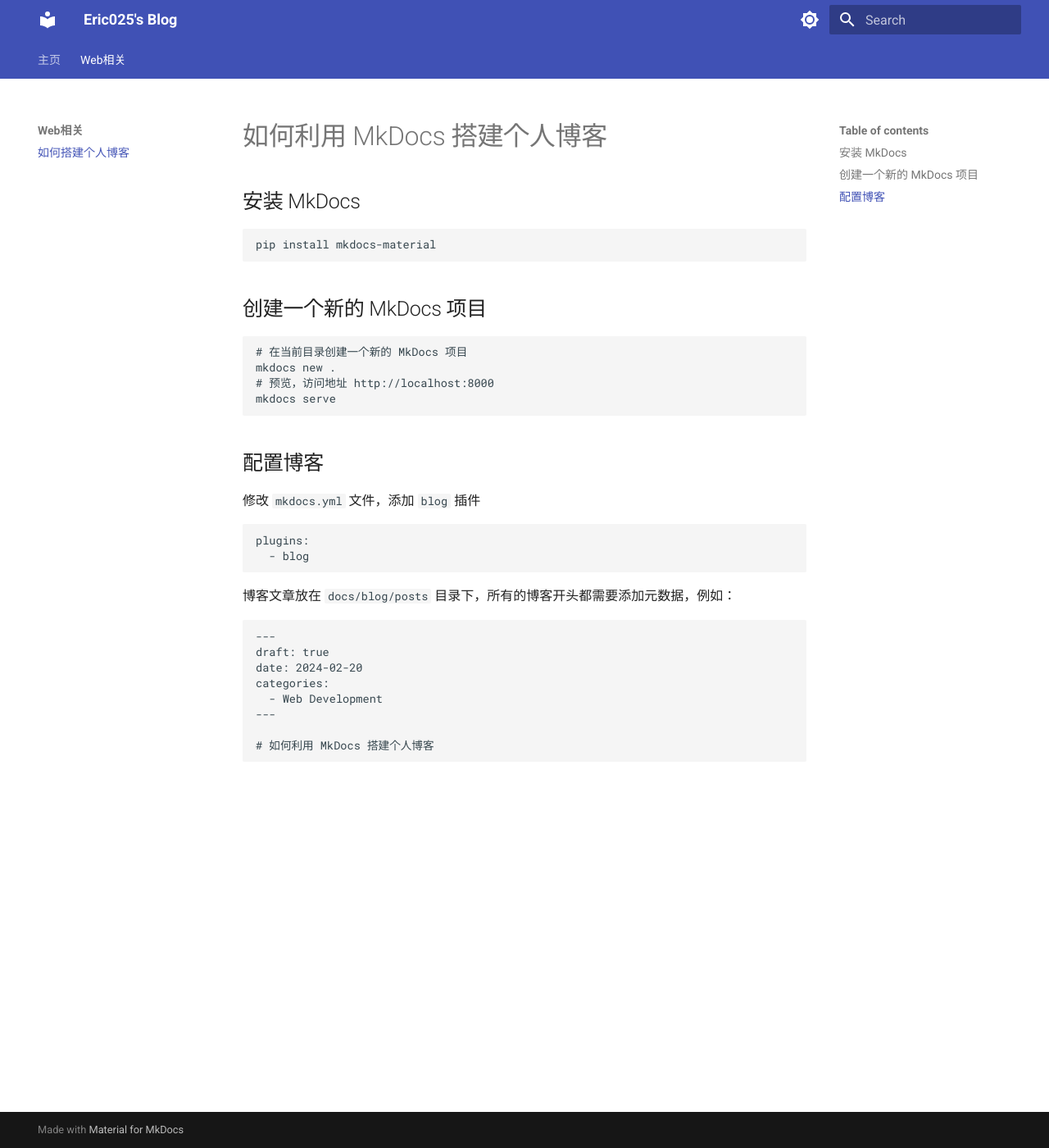
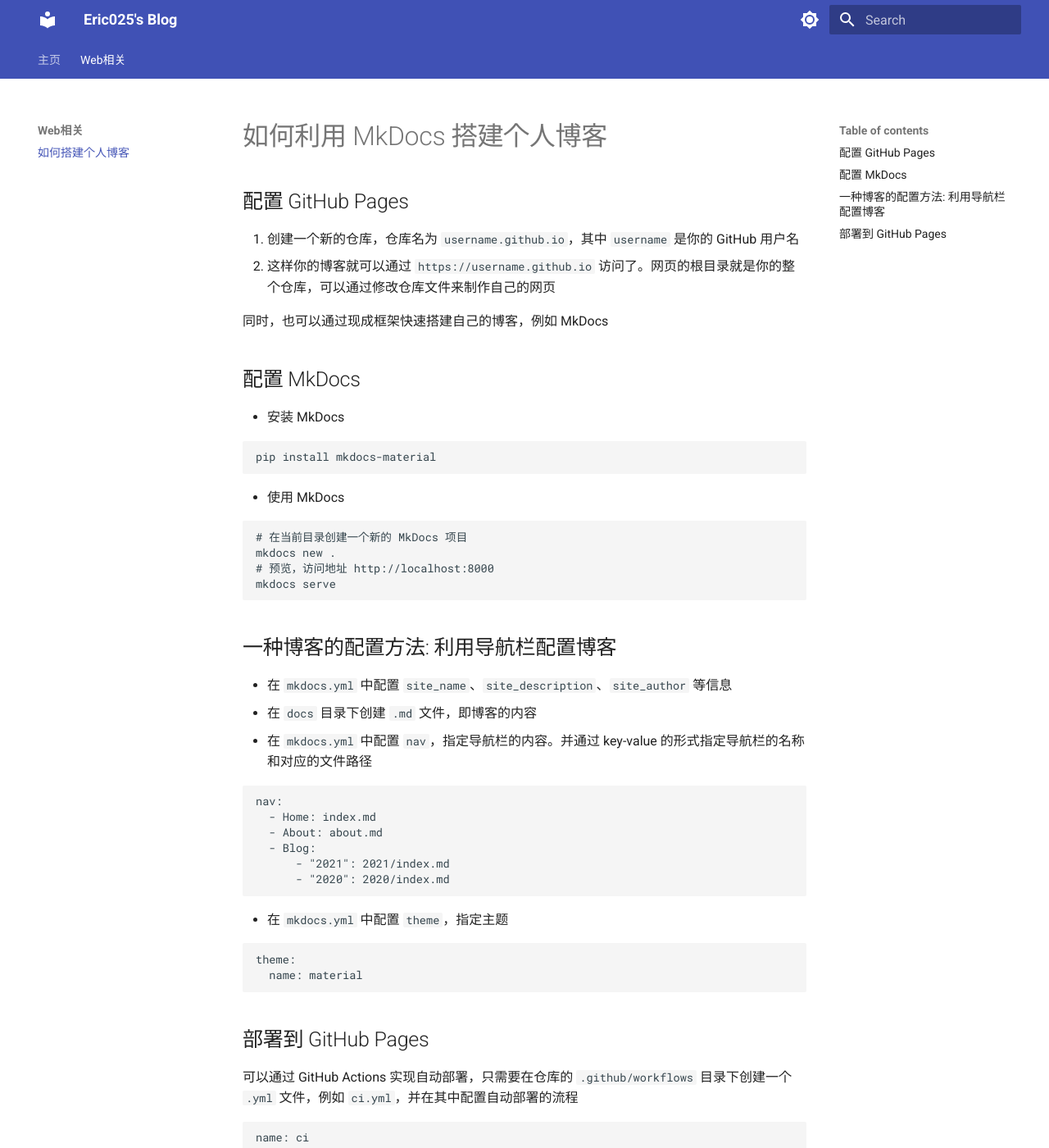
Before and after one commit to Erix025/Erix025.github.io, an MkDocs documentation site: the page built from docs/Web/mkdocs.md, in a window 1280 px wide and 1400 px high. Shown: the whole window at 82% size. Built offline with MkDocs 1.6.1 and Material for MkDocs 9.7.7, drawn with Linux system fonts in a browser that asks for light colours; some of the changed text lies outside the part shown.

Commit message:
blog: complete blog setup blog

````diff
--- a/docs/Web/mkdocs.md
+++ b/docs/Web/mkdocs.md
@@ -1,19 +1,21 @@
----
-draft: false
-date: 2024-02-20
-categories:
-  - Web Development
----
-
 # 如何利用 MkDocs 搭建个人博客
 
-## 安装 MkDocs
+## 配置 GitHub Pages
+
+1. 创建一个新的仓库，仓库名为 `username.github.io`，其中 `username` 是你的 GitHub 用户名
+2. 这样你的博客就可以通过 `https://username.github.io` 访问了。网页的根目录就是你的整个仓库，可以通过修改仓库文件来制作自己的网页
+
+同时，也可以通过现成框架快速搭建自己的博客，例如 MkDocs
+
+## 配置 MkDocs
+
+- 安装 MkDocs
 
 ```bash
 pip install mkdocs-material
 ```
 
-## 创建一个新的 MkDocs 项目
+- 使用 MkDocs
 
 ```bash
 # 在当前目录创建一个新的 MkDocs 项目
@@ -22,24 +24,65 @@
 mkdocs serve
 ```
 
-## 配置博客
+## 一种博客的配置方法: 利用导航栏配置博客
 
-修改 `mkdocs.yml` 文件，添加 `blog` 插件
+- 在 `mkdocs.yml` 中配置 `site_name`、`site_description`、`site_author` 等信息
+- 在 `docs` 目录下创建 `.md` 文件，即博客的内容
+- 在 `mkdocs.yml` 中配置 `nav`，指定导航栏的内容。并通过 key-value 的形式指定导航栏的名称和对应的文件路径
 
-```yaml
-plugins:
-  - blog
+```yml
+nav:
+  - Home: index.md
+  - About: about.md
+  - Blog:
+      - "2021": 2021/index.md
+      - "2020": 2020/index.md
 ```
 
-博客文章放在 `docs/blog/posts` 目录下，所有的博客开头都需要添加元数据，例如：
+- 在 `mkdocs.yml` 中配置 `theme`，指定主题
 
-```markdown
----
-draft: true
-date: 2024-02-20
-categories:
-  - Web Development
----
+```yml
+theme:
+  name: material
+```
 
-# 如何利用 MkDocs 搭建个人博客
+## 部署到 GitHub Pages
+
+可以通过 GitHub Actions 实现自动部署，只需要在仓库的 `.github/workflows` 目录下创建一个 `.yml` 文件，例如 `ci.yml`，并在其中配置自动部署的流程
+
+```yml
+name: ci
+on:
+  push:
+    branches:
+      - master
+      - main
+permissions:
+  contents: write
+jobs:
+  deploy:
+    runs-on: ubuntu-latest
+    steps:
+      - uses: actions/checkout@v4
+      - name: Configure Git Credentials
+        run: |
+          git config user.name github-actions[bot]
+          git config user.email 41898282+github-actions[bot]@users.noreply.github.com
+      - uses: actions/setup-python@v5
+        with:
+          python-version: 3.x
+      - run: echo "cache_id=$(date --utc '+%V')" >> $GITHUB_ENV
+      - uses: actions/cache@v4
+        with:
+          key: mkdocs-material-${{ env.cache_id }}
+          path: .cache
+          restore-keys: |
+            mkdocs-material-
+      - run: pip install mkdocs-material
+      - run: mkdocs gh-deploy --force
 ```
+
+以上这个配置文件的作用是，当 `master` 或 `main` 分支有新的提交时，自动部署到 GitHub Pages。部署的网页会在 gh-pages 分支上。因此，需要在仓库的 `Settings` -> `Pages` 中配置 `gh-pages` 分支作为网站的源
+
+![deploy branch setting](deploy_setting_light.png#only-light)
+![deploy branch setting](deploy_setting_dark.png#only-dark)
````
Also changed, not shown: docs/Web/deploy_setting_dark.png (added), docs/Web/deploy_setting_light.png (added).
